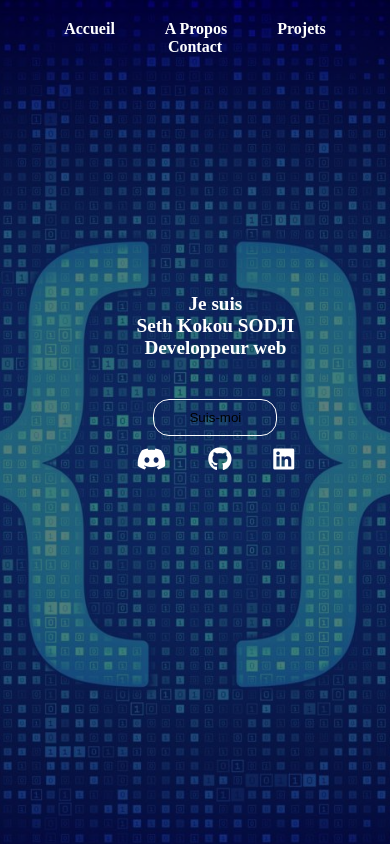
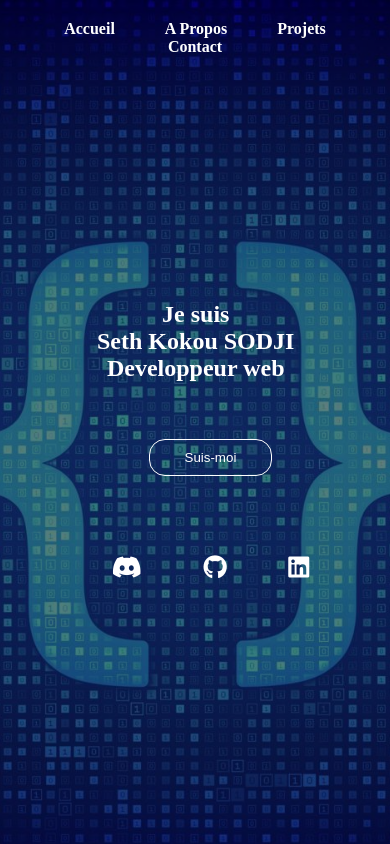
Before and after one commit to sethisbrothers/portfolio, a plain HTML site: page index.html in a window 390 px wide. Shown: the top 844 px of the page. Drawn offline with Linux system fonts and the light colour scheme.

Commit message:
responsive

```diff
--- a/responsive/phone.css
+++ b/responsive/phone.css
@@ -5,15 +5,25 @@
     display: flex;
     flex-direction: column;
 }
+.btn{
+    margin-top: 20%;
+    margin-left: -20%;
+}
 .social{
-    margin-top: 7%;
+    margin-top: 40%;
+    margin-left: -25%;
     width: 100%;
 }
 .headings{
     font-size: 1.2rem;
 }
+.main .headings{
+    font-size: 1.5rem;
+    transform: translate(-20%, 10%);
+}
 #pic img{
     width: 200px;
+    height: 200%;
     border-radius: 50%;
 }
 #intro h2{
@@ -34,5 +44,5 @@
     width: 30%;
 }
 footer{
-    font-size: 1rem;
+    font-size: 12px;
 }
--- a/styles.css
+++ b/styles.css
@@ -77,6 +77,7 @@ html{
     background-color: transparent;
     border: 1px solid white;
     border-radius: 1rem;
+    color: white;
     outline: none;
     transition: .6s ease;
 }
```
